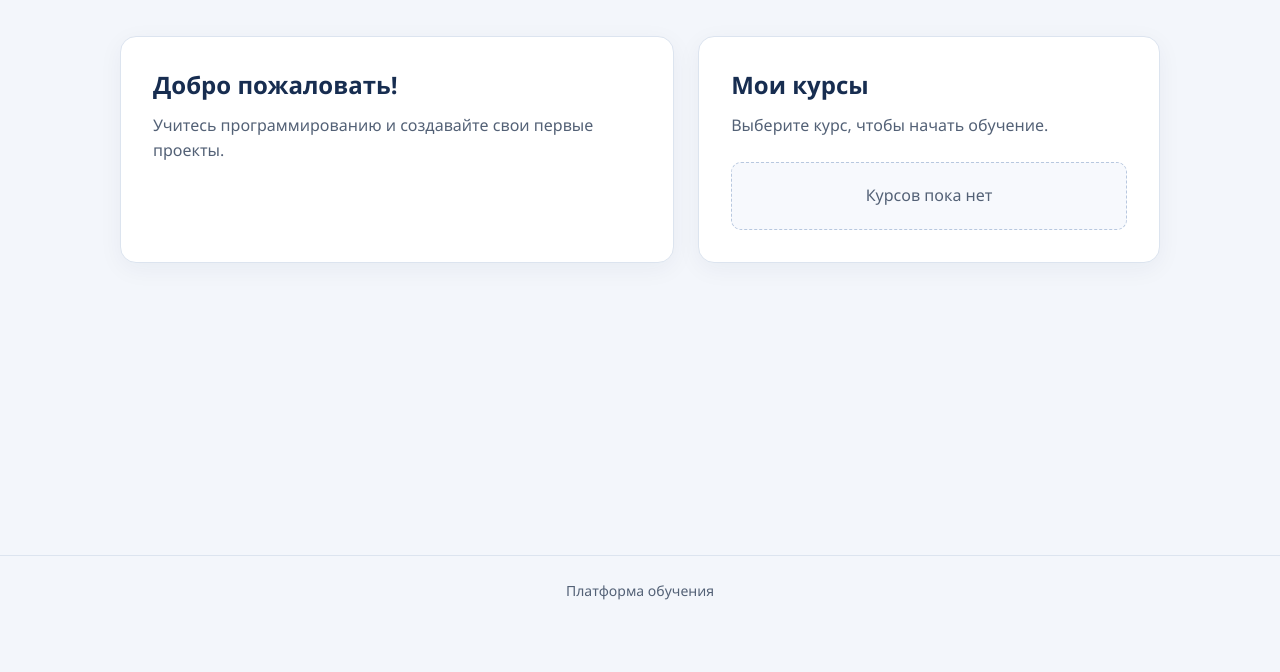
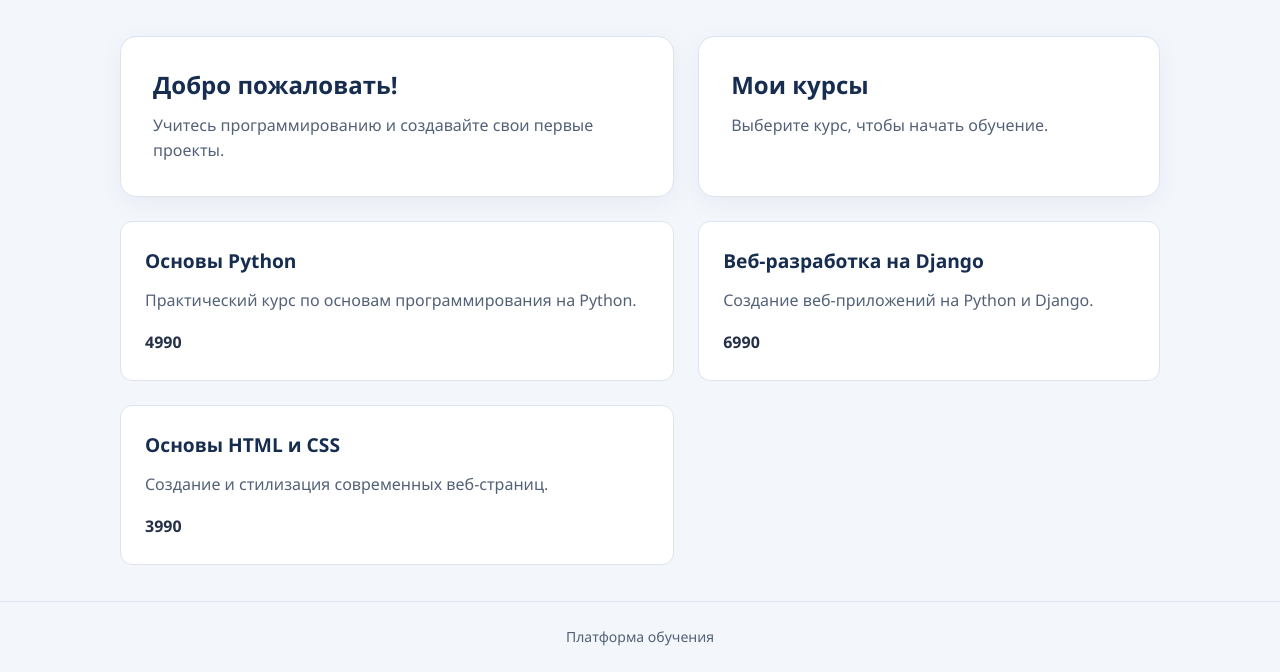
Before and after one commit to RostislavK636/django, a Django app: page /courses/ in a window 1280 px wide. Shown: the part 174-846 px from the top of the page. Before the commit the page ends 774 px from the top, so only its background shows below. Run offline with Django 5.2, Linux system fonts and the light colour scheme.

Commit message:
render courses in for loop

```diff
--- a/app/main/static/css/index.css
+++ b/app/main/static/css/index.css
@@ -79,6 +79,19 @@ section> :last-child {
   text-align: center;
 }
 
+.card {
+  padding: 24px;
+  border: 1px solid #dce4ef;
+  border-radius: 12px;
+  background: #fff;
+}
+
+.card h5 {
+  margin: 0 0 12px;
+  color: #172d50;
+  font-size: 1.2rem;
+}
+
 footer {
   padding: 24px;
   border-top: 1px solid #dce4ef;
--- a/app/main/templates/main/base.html
+++ b/app/main/templates/main/base.html
@@ -4,7 +4,7 @@
   <head>
     <meta charset="UTF-8" />
     <meta name="viewport" content="width=device-width, initial-scale=1.0" />
-    <title>{% block title %}Платформа обучения{% endblock %}</title>
+    <title>{% block title %}{% endblock %}</title>
     <link rel="stylesheet" href="{% static 'css/index.css' %}" />
   </head>
   <body>
--- a/app/main/templates/main/course.html
+++ b/app/main/templates/main/course.html
@@ -1,4 +1,5 @@
-{% extends "main/base.html" %} {%load static%} {% block content %}
+{% extends "main/base.html" %} {%load static%} {% block title %}
+{{title}}{%endblock %} {% block content %}
 
 <section>
   <h2>Добро пожаловать!</h2>
@@ -12,4 +13,11 @@
   <p class="empty-state">Курсов пока нет</p>
   {% endif %}
 </section>
-{% endblock %}
+{% for curs in course %}
+<div class="card">
+  <h5>{{curs.name}}</h5>
+  <p>{{curs.description}}</p>
+  <b> {{curs.price}} </b>
+</div>
+
+{% endfor %} {% endblock %}
--- a/app/main/views.py
+++ b/app/main/views.py
@@ -10,6 +10,22 @@ def index(request):
 def course(request):
     context = {
         'title': " Мои курсы" ,
-        'course': []
+        'course': [
+            {
+                'name': 'Основы Python',
+                'description': 'Практический курс по основам программирования на Python.',
+                'price': 4990,
+            },
+            {
+                'name': 'Веб-разработка на Django',
+                'description': 'Создание веб-приложений на Python и Django.',
+                'price': 6990,
+            },
+            {
+                'name': 'Основы HTML и CSS',
+                'description': 'Создание и стилизация современных веб-страниц.',
+                'price': 3990,
+            },
+        ]
     }
     return render(request, 'main/course.html', context)
```
Also changed, not shown: app/main/templates/main/index.html (+3 -5 lines).
